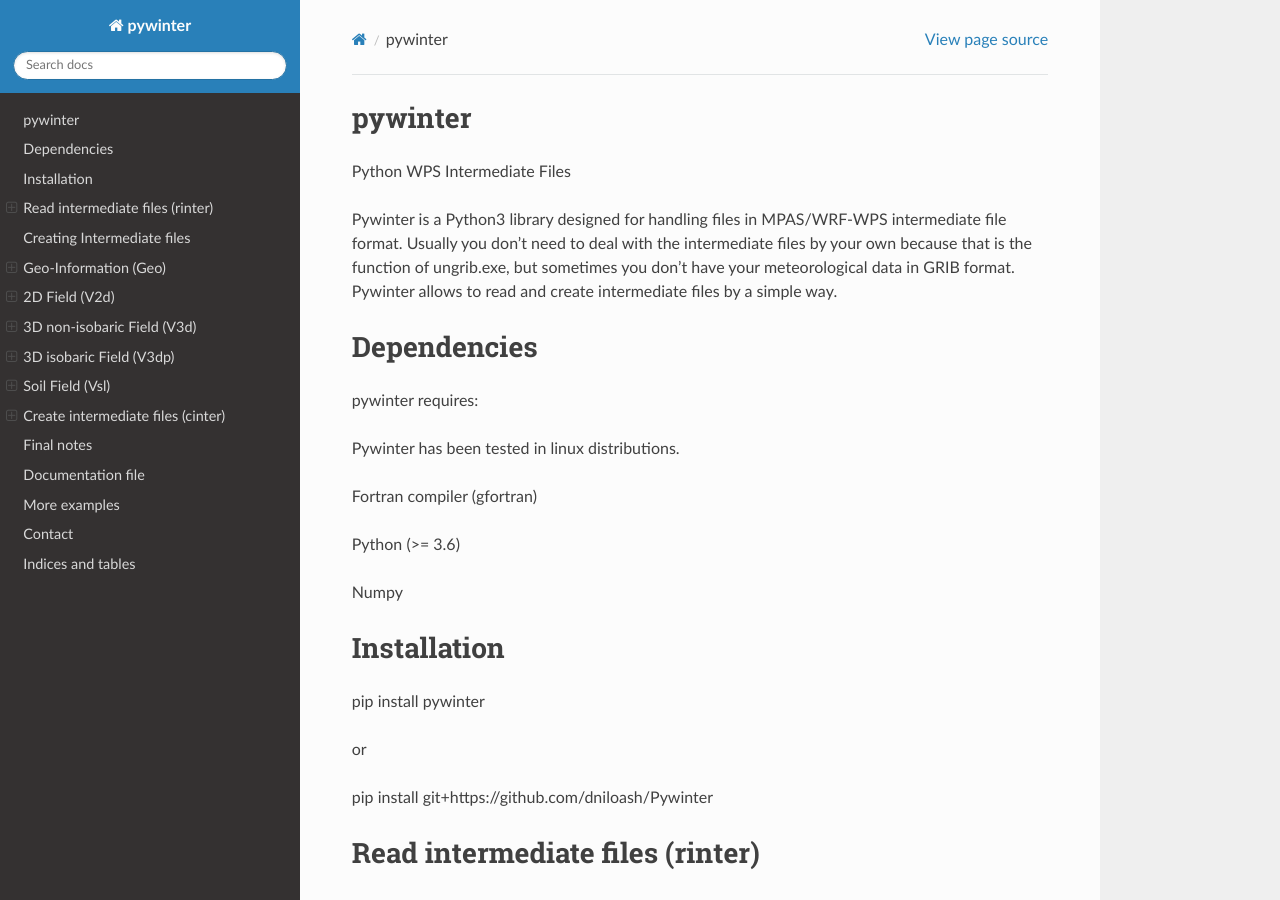
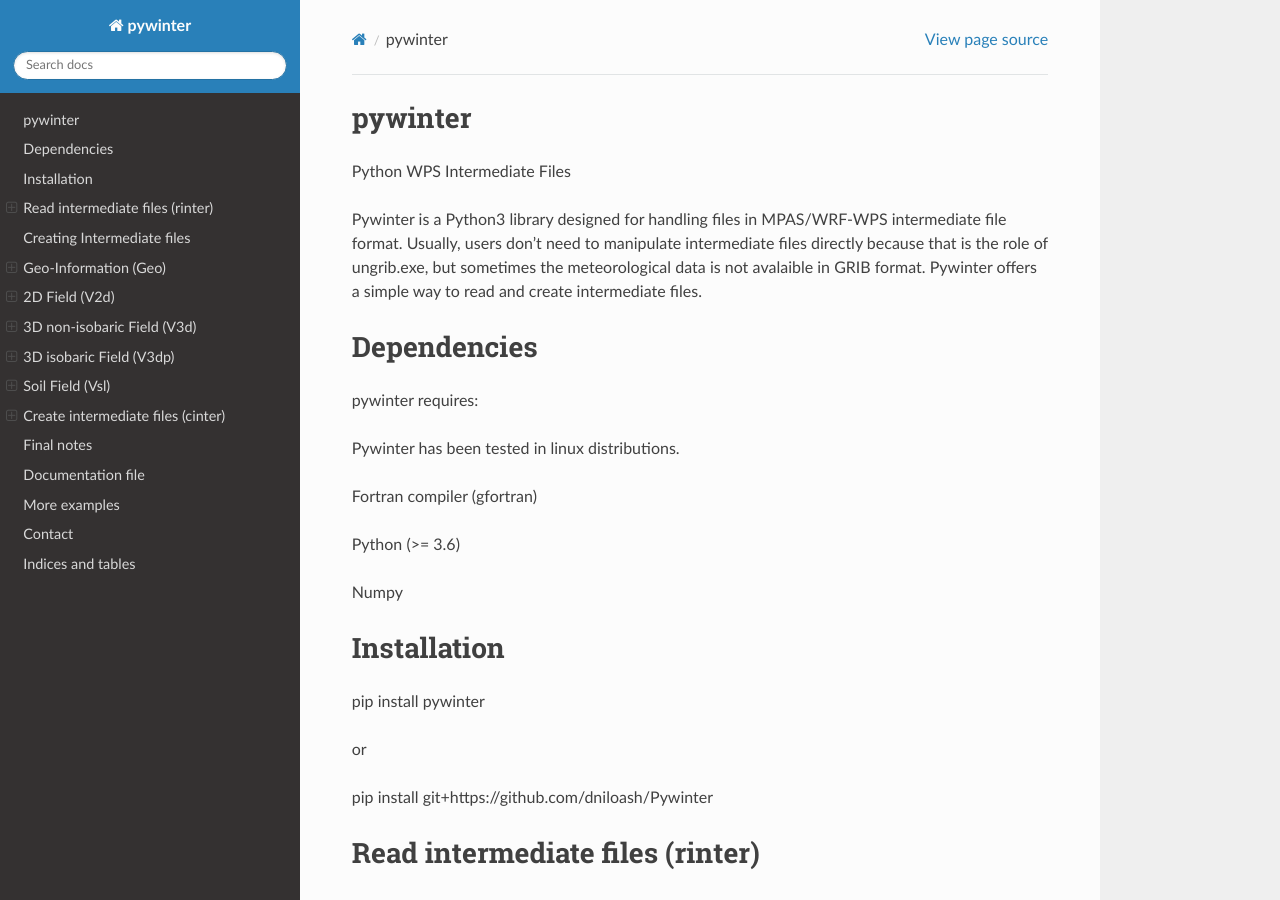
Before and after one commit to dniloash/Pywinter, a Sphinx documentation site: the page built from rtdoc/source/index.rst, in a window 1280 px wide and 900 px high. Built offline with Sphinx 7.4.7 and the Read the Docs theme 3.1.0, drawn with Linux system fonts in a browser that asks for light colours.

Commit message:
Update index.rst
update

```diff
--- a/rtdoc/source/index.rst
+++ b/rtdoc/source/index.rst
@@ -7,7 +7,7 @@
 ====================================
 Python WPS Intermediate Files
 
-Pywinter is a Python3 library designed for handling files in MPAS/WRF-WPS intermediate file format. Usually you don't need to deal with the intermediate files by your own because that is the function of ungrib.exe, but sometimes you don't have your meteorological data in GRIB format. Pywinter allows to read and create intermediate files by a simple way.
+Pywinter is a Python3 library designed for handling files in MPAS/WRF-WPS intermediate file format. Usually, users don't need to manipulate intermediate files directly because that is the role of ungrib.exe, but sometimes the meteorological data is not avalaible in GRIB format. Pywinter offers a simple way to read and create intermediate files.
 
 
 
```
